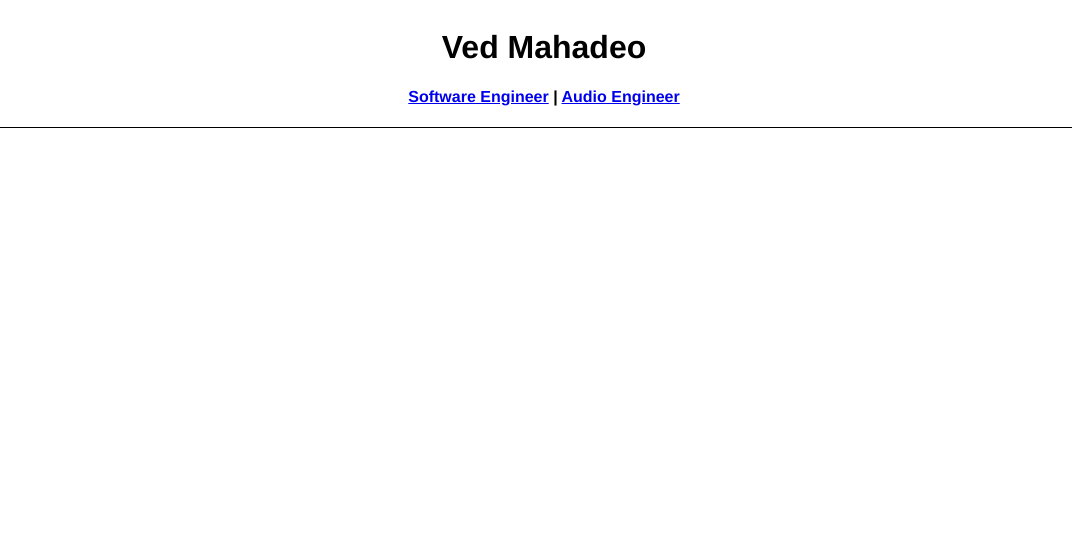
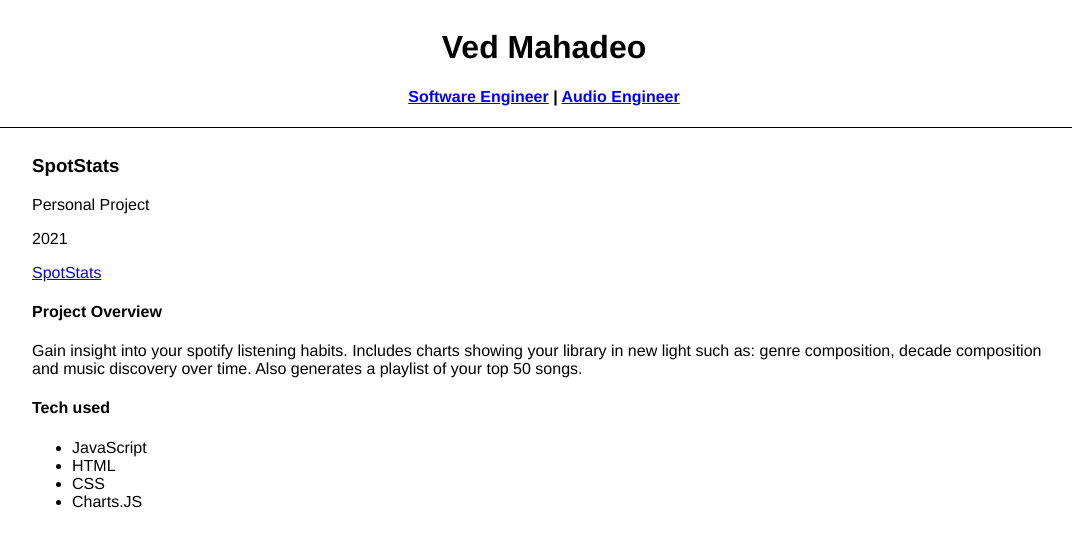
Before and after one commit to vedkm/vedport-flask, a Flask app: page /software/spotstats in a window 1280 px wide. Shown: the top 547 px of the page, without its empty margins (96-1168 px from the left). Run offline with Flask 3, Linux system fonts and the light colour scheme.

Commit message:
main/#6: spot stats article (missing image)

```diff
--- a/static/style.css
+++ b/static/style.css
@@ -141,3 +141,9 @@
   width: 200px;
   height: 200px;
 }
+
+#spotstats-iframe {
+  width: 100%;
+  height: 100%;
+  -ms-zoom: 0.75;
+}
--- a/templates/software/spotstats.html
+++ b/templates/software/spotstats.html
@@ -4,4 +4,44 @@
     {{ super() }}
 {% endblock %}
 {% block content %}
+<div class="project-content">
+
+  <div class="project-title">
+    <h3>SpotStats</h3>
+    <p>Personal Project</p>
+    <p>2021</p>
+  </div>
+
+  <!-- <div class="project-hero">
+    <img src="{{url_for('static', filename='foliagefixer-ui.png')}}"><figcaption>App Screenshots</figcaption></img>
+</div> -->
+
+  <p>
+    <a href="https://spotstats-c95dd.web.app">SpotStats</a>
+  </p>
+
+<h4>
+  Project Overview
+</h4>
+  <p>
+    Gain insight into your spotify listening habits. Includes charts showing your library in new light such as: genre composition, decade composition and music discovery over time. Also generates a playlist of your top 50 songs.
+  </p>
+
+  <h4>
+    Tech used
+  </h4>
+  <ul>
+    <li>JavaScript</li>
+    <li>HTML</li>
+    <li>CSS</li>
+    <li>Charts.JS</lI>
+  </ul>
+
+  <!-- <h4>
+    Key Takeaways
+  </h4>
+  <ul>
+    <li>My interactions with cross functional and interdepartmental teams for this internship were highly rewarding.</li>
+  </ul> -->
+</div>
 {% endblock %}
```
